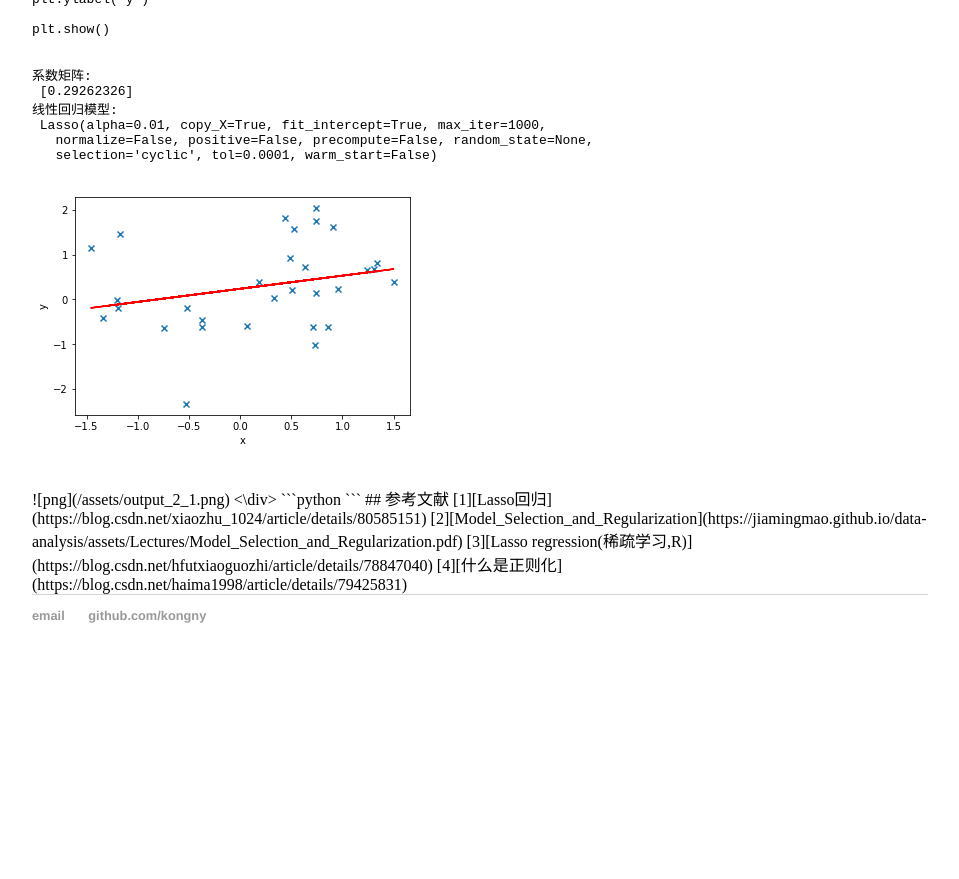
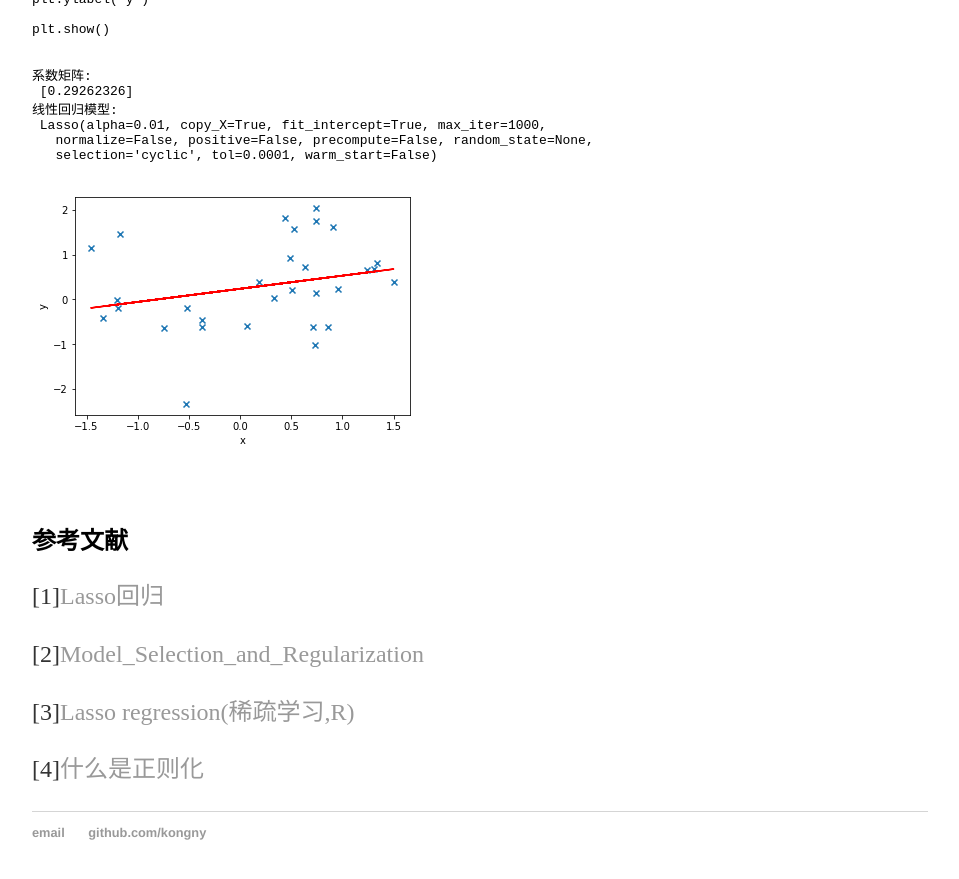
Before and after one commit to kongny/kongny.github.io, a Jekyll site: the page built from _posts/2019-4-16-homework4.md, in a window 1280 px wide and 900 px high, scrolled down 3029 px. Shown: the top 879 px of the window, without its empty margins (160-1119 px from the left). Built offline with Jekyll 4.4.1, drawn with Linux system fonts in a browser that asks for light colours; our own code applies the rules of GitHub Pages for plain Markdown files; Markdown is read by kramdown in place of the engine named in the settings; formulas are drawn with MathJax 3; before the commit the page ends 3712 px from its top, so only the background shows below that.

Commit message:
Update 2019-4-16-homework4.md

```diff
--- a/_posts/2019-4-16-homework4.md
+++ b/_posts/2019-4-16-homework4.md
@@ -92,11 +92,6 @@ plt.show()
 
 ![png](/assets/output_2_1.png)
 
-<div style="align: center">
-    ![png](/assets/output_2_1.png)
-<\div>
-
-
 
 
 
```
